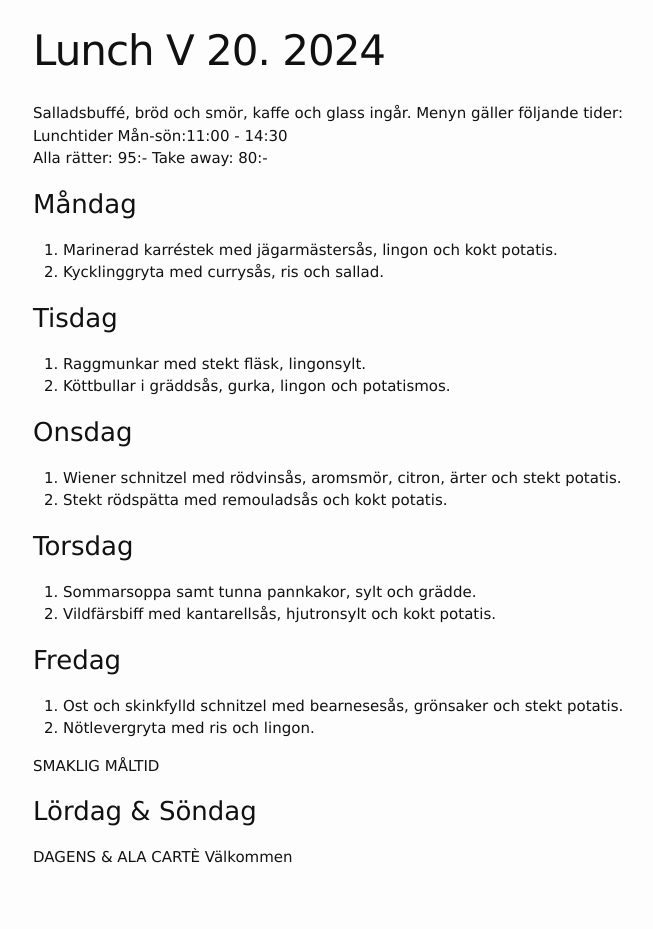
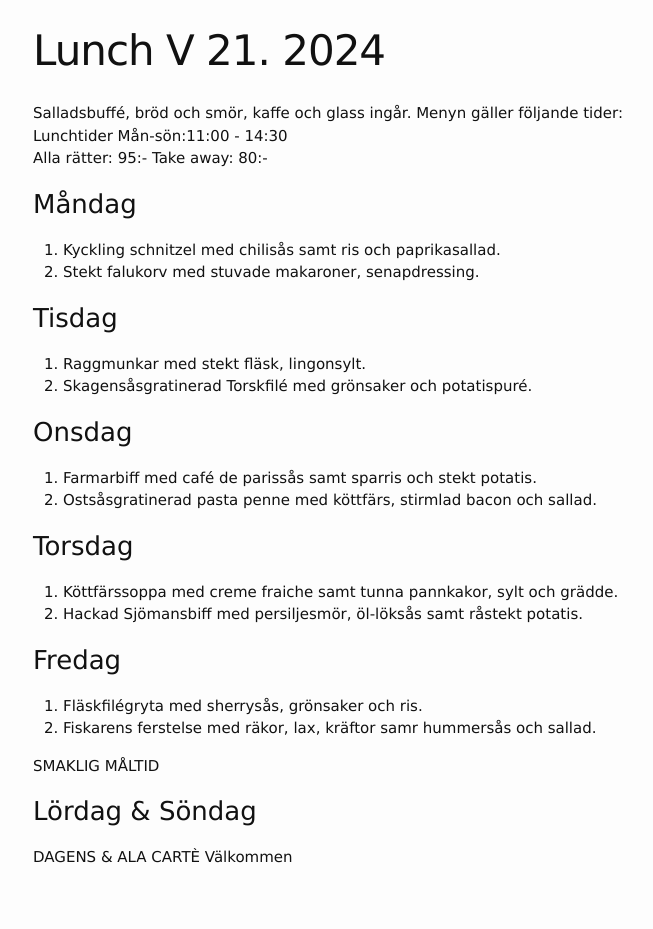
Before and after one commit to FarInn62/farinn62.github.io, a Jekyll site: the page built from lunch.md, in a window 1280 px wide. Shown: the whole page, without its empty margins (237-890 px from the left). Built offline with Jekyll 4.4.1, drawn with Linux system fonts in a browser that asks for light colours.

Commit message:
Update lunch.md

```diff
--- a/lunch.md
+++ b/lunch.md
@@ -1,6 +1,6 @@
 ---
 layout: foodmenu
-title: Lunch V 20. 2024
+title: Lunch V 21. 2024
 permalink: /lunch/
 published: true
 ---
@@ -11,28 +11,28 @@ Alla rätter: 95:- Take away: 80:-
 
 ### Måndag
 
-1. Marinerad karréstek med jägarmästersås, lingon och kokt potatis.
-2. Kycklinggryta med currysås, ris och sallad.
+1. Kyckling schnitzel med chilisås samt ris och paprikasallad.
+2. Stekt falukorv med stuvade makaroner, senapdressing.
 
 ### Tisdag
 
 1. Raggmunkar med stekt fläsk, lingonsylt.
-2. Köttbullar i gräddsås, gurka, lingon och potatismos.
+2. Skagensåsgratinerad Torskfilé med grönsaker och potatispuré.
 
 ### Onsdag
 
-1. Wiener schnitzel med rödvinsås, aromsmör, citron, ärter och stekt potatis.
-2. Stekt rödspätta med remouladsås och kokt potatis.
+1. Farmarbiff med café de parissås samt sparris och stekt potatis.
+2. Ostsåsgratinerad pasta penne med köttfärs, stirmlad bacon och sallad.
 
 ### Torsdag
 
-1. Sommarsoppa samt tunna pannkakor, sylt och grädde.
-2. Vildfärsbiff med kantarellsås, hjutronsylt och kokt potatis.
+1. Köttfärssoppa med creme fraiche samt tunna pannkakor, sylt och grädde.
+2. Hackad Sjömansbiff med persiljesmör, öl-löksås samt råstekt potatis.
 
 ### Fredag
 
-1. Ost och skinkfylld schnitzel med bearnesesås, grönsaker och stekt potatis.
-2. Nötlevergryta med ris och lingon.
+1. Fläskfilégryta med sherrysås, grönsaker och ris.
+2. Fiskarens ferstelse med räkor, lax, kräftor samr hummersås och sallad.
 
 SMAKLIG MÅLTID
 ### Lördag & Söndag
```
